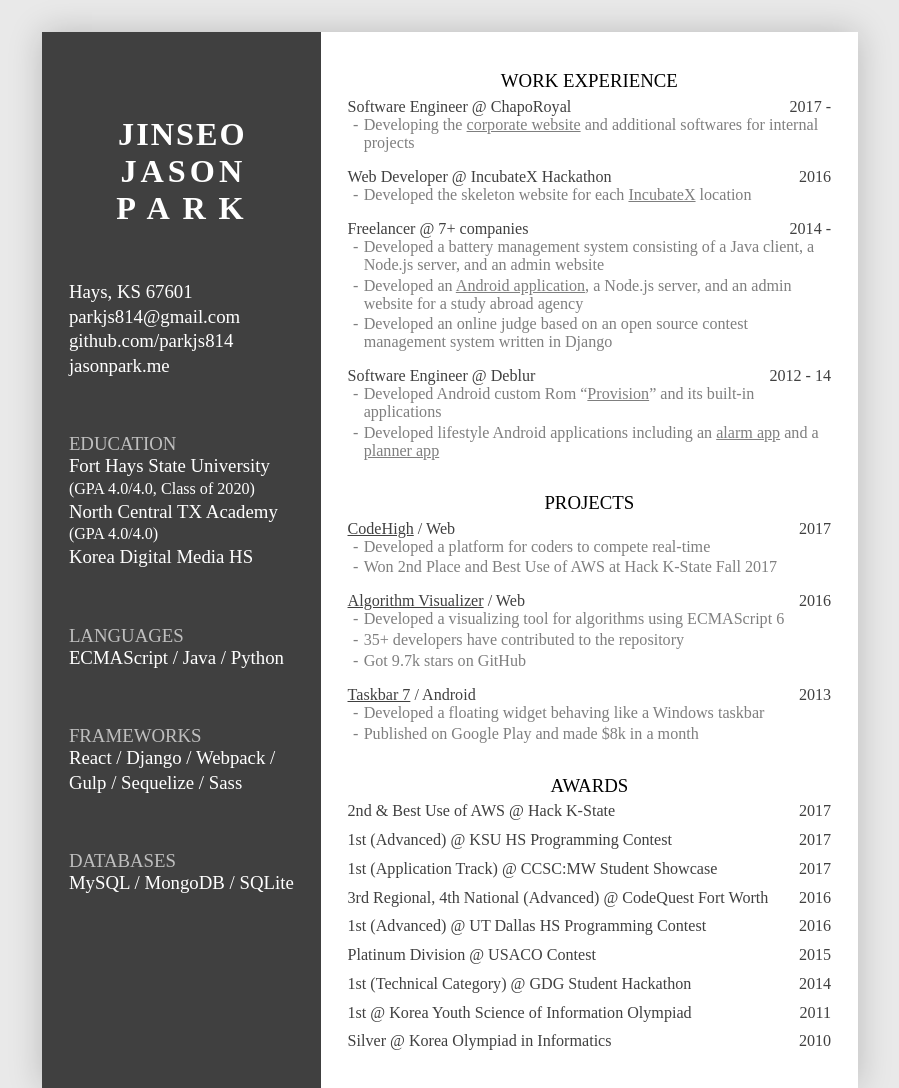
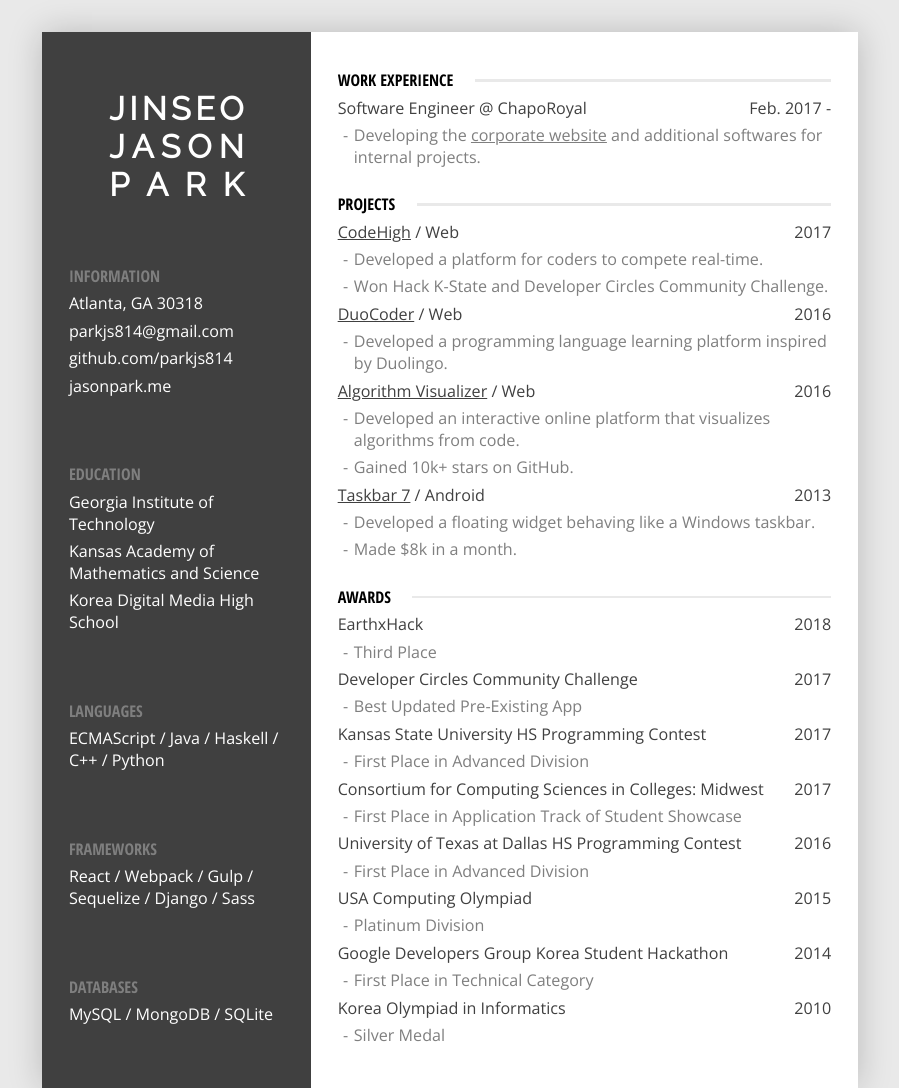
Before and after one commit to 64json/resume, a plain HTML site: page resume.pug in a window 1280 px wide. Shown: the top 1088 px of the page, without its empty margins (190-1089 px from the left). Drawn offline with nearby package versions, Linux system fonts and the light colour scheme; files that its build step writes are made by us from their sources.

Commit message:
Update things

```diff
--- a/resume.pug
+++ b/resume.pug
@@ -10,37 +10,52 @@
     .resume
       .header
         .name
-          .first-name Jinseo
-          .middle-name Jason
-          .last-name Park
+          .word
+            .letter J
+            .letter i
+            .letter n
+            .letter s
+            .letter e
+            .letter o
+          .word
+            .letter J
+            .letter a
+            .letter s
+            .letter o
+            .letter n
+          .word
+            .letter P
+            .letter a
+            .letter r
+            .letter k
         .section
+          .title Information
           .content
-            .row Hays, KS 67601
-            .row <a href="mailto:parkjs814@gmail.com">parkjs814@gmail.com</a>
-            .row <a href="http://github.com/parkjs814">github.com/parkjs814</a>
-            .row <a href="http://jasonpark.me/">jasonpark.me</a>
+            .row Atlanta, GA 30318
+            .row
+              a(href="mailto:parkjs814@gmail.com") parkjs814@gmail.com
+            .row
+              a(href="https://github.com/parkjs814") github.com/parkjs814
+            .row
+              a(href="https://jasonpark.me/") jasonpark.me
         .section
           .title Education
           .content
-            .row Fort Hays State University
-            .row.small (GPA 4.0/4.0, Class of 2020)
-            .row North Central TX Academy
-            .row.small (GPA 4.0/4.0)
-            .row Korea Digital Media HS
+            .row Georgia Institute of Technology
+            .row Kansas Academy of Mathematics and Science
+            .row Korea Digital Media High School
         .section
           .title Languages
           .content
-            .row ECMAScript / Java / Python
+            .row ECMAScript / Java / Haskell / C++ / Python
         .section
           .title Frameworks
           .content
-            .row React / Django / Webpack /
-            .row Gulp / Sequelize / Sass
+            .row React / Webpack / Gulp / Sequelize / Django / Sass
         .section
           .title Databases
           .content
             .row MySQL / MongoDB / SQLite
-        .section
       .body
         .section
           .title Work Experience
@@ -48,26 +63,8 @@
             .item
               .primary
                 .name Software Engineer @ ChapoRoyal
-                .date 2017 -
-              .row Developing the <a href="http://chaporoyal.com/">corporate website</a> and additional softwares for internal projects
-            .item
-              .primary
-                .name Web Developer @ IncubateX Hackathon
-                .date 2016
-              .row Developed the skeleton website for each <a href="http://jasonpark.me/IncubateDFW/">IncubateX</a> location
-            .item
-              .primary
-                .name Freelancer @ 7+ companies
-                .date 2014 -
-              .row Developed a battery management system consisting of a Java client, a Node.js server, and an admin website
-              .row Developed an <a href="https://play.google.com/store/apps/details?id=com.luhak.boarding300">Android application</a>, a Node.js server, and an admin website for a study abroad agency
-              .row Developed an online judge based on an open source contest management system written in Django
-            .item
-              .primary
-                .name Software Engineer @ Deblur
-                .date 2012 - 14
-              .row Developed Android custom Rom “<a href="http://forum.xda-developers.com/galaxy-nexus/development/rom-provision-simple-fast-smart-4-0-4-t1691519">Provision</a>” and its built-in applications
-              .row Developed lifestyle Android applications including an <a href="https://play.google.com/store/apps/details?id=com.provision.alarmemi">alarm app</a> and a <a href="https://play.google.com/store/apps/details?id=com.deblur.mallow">planner app</a>
+                .date Feb. 2017 -
+              .row Developing the <a href="http://chaporoyal.com/">corporate website</a> and additional softwares for internal projects.
         .section
           .title Projects
           .content
@@ -75,62 +72,65 @@
               .primary
                 .name <a href="https://github.com/parkjs814/CodeHigh">CodeHigh</a> / Web
                 .date 2017
-              .row Developed a platform for coders to compete real-time
-              .row Won 2nd Place and Best Use of AWS at Hack K-State Fall 2017
-            //.item
+              .row Developed a platform for coders to compete real-time.
+              .row Won Hack K-State and Developer Circles Community Challenge.
+            .item
               .primary
                 .name <a href="https://github.com/parkjs814/DuoCoder">DuoCoder</a> / Web
-                .date 2016 -
-              .row Developing a programming language learning platform
+                .date 2016
+              .row Developed a programming language learning platform inspired by Duolingo.
             .item
               .primary
                 .name <a href="https://github.com/parkjs814/AlgorithmVisualizer">Algorithm Visualizer</a> / Web
                 .date 2016
-              .row Developed a visualizing tool for algorithms using ECMAScript 6
-              .row 35+ developers have contributed to the repository
-              .row Got 9.7k stars on GitHub
+              .row Developed an interactive online platform that visualizes algorithms from code.
+              .row Gained 10k+ stars on GitHub.
             .item
               .primary
                 .name <a href="https://www.youtube.com/watch?v=sQd3ySM3J0A">Taskbar 7</a> / Android
                 .date 2013
-              .row Developed a floating widget behaving like a Windows taskbar
-              .row Published on Google Play and made $8k in a month
+              .row Developed a floating widget behaving like a Windows taskbar.
+              .row Made $8k in a month.
         .section.section-awards
           .title Awards
           .content
             .item
               .primary
-                .name 2nd & Best Use of AWS @ Hack K-State
-                .date 2017
+                .name EarthxHack
+                .date 2018
+              .row Third Place
             .item
               .primary
-                .name 1st (Advanced) @ KSU HS Programming Contest
+                .name Developer Circles Community Challenge
                 .date 2017
+              .row Best Updated Pre-Existing App
             .item
               .primary
-                .name 1st (Application Track) @ CCSC:MW Student Showcase
+                .name Kansas State University HS Programming Contest
                 .date 2017
+              .row First Place in Advanced Division
             .item
               .primary
-                .name 3rd Regional, 4th National (Advanced) @ CodeQuest Fort Worth
-                .date 2016
+                .name Consortium for Computing Sciences in Colleges: Midwest
+                .date 2017
+              .row First Place in Application Track of Student Showcase
             .item
               .primary
-                .name 1st (Advanced) @ UT Dallas HS Programming Contest
+                .name University of Texas at Dallas HS Programming Contest
                 .date 2016
+              .row First Place in Advanced Division
             .item
               .primary
-                .name Platinum Division @ USACO Contest
+                .name USA Computing Olympiad
                 .date 2015
+              .row Platinum Division
             .item
               .primary
-                .name 1st (Technical Category) @ GDG Student Hackathon
+                .name Google Developers Group Korea Student Hackathon
                 .date 2014
+              .row First Place in Technical Category
             .item
               .primary
-                .name 1st @ Korea Youth Science of Information Olympiad
-                .date 2011
-            .item
-              .primary
-                .name Silver @ Korea Olympiad in Informatics
+                .name Korea Olympiad in Informatics
                 .date 2010
+              .row Silver Medal
--- a/styles.sass
+++ b/styles.sass
@@ -1,3 +1,5 @@
+@import url('https://fonts.googleapis.com/css?family=Open+Sans|Open+Sans+Condensed:700|Raleway')
+
 html
   width: 100%
   height: 100%
@@ -12,7 +14,7 @@
   justify-content: center
   box-sizing: border-box
   background-color: #E9E9E9
-  font-family: "DIN Alternate"
+  font-family: 'Open Sans', sans-serif
   font-weight: lighter
   color: #404040
   margin: 0
@@ -35,95 +37,81 @@
   box-shadow: 0 0 24rem rgba(0, 0, 0, .2)
 
   .section
-    font-size: 14rem
+    font-size: 12rem
     display: flex
     flex-direction: column
 
     .title
-      font-family: "DIN Condensed"
+      font-family: 'Open Sans Condensed', sans-serif
       text-transform: uppercase
+      margin-bottom: 4rem
 
     .content
       .row
-        margin-bottom: 2rem
-
-        &.small
-          font-size: 12rem
+        margin-bottom: 4rem
 
   .header
     background-color: #404040
     color: white
     display: flex
     flex-direction: column
-    justify-content: center
+    justify-content: space-around
     padding: 20rem
+    width: 160rem
 
     .name
-      font-family: Raleway
+      font-family: 'Raleway', sans-serif
       font-weight: bold
       display: flex
       flex-direction: column
       align-items: center
       text-transform: uppercase
-      margin-bottom: 40rem
 
-      .first-name
+      .word
+        display: flex
+        justify-content: space-between
         font-size: 24rem
-        letter-spacing: 1.5rem
-        margin-right: -1.5rem
-
-      .middle-name
-        font-size: 24rem
-        letter-spacing: 3rem
-        margin-right: -3rem
-
-      .last-name
-        font-size: 24rem
-        letter-spacing: 9.5rem
-        margin-right: -9.5rem
-        margin-left: -2rem
+        width: 100rem
 
     .section
-      margin-bottom: 40rem
-
       .title
-        color: #BFBFBF
+        color: #7F7F7F
 
   .body
     background-color: white
     flex: 1
     display: flex
     flex-direction: column
-    justify-content: center
+    justify-content: space-around
     padding: 20rem
 
     a
       text-decoration: underline
 
     .section
-      margin-bottom: 12rem
+      .title
+        display: flex
+        align-items: center
+        color: black
 
-      .title
-        color: black
-        align-self: center
+        &:after
+          content: ''
+          margin-left: 16rem
+          flex: 1
+          height: 2rem
+          background-color: #E9E9E9
 
       .content
-        margin-top: 4rem
-
         .item
-          font-size: 12rem
-          margin-bottom: 12rem
+          margin-bottom: 4rem
 
           .primary
             display: flex
+            margin-bottom: 4rem
 
             .name
               flex: 1
-
-            .location
-              margin-right: 8rem
-
-            .date
+              margin-right: 12rem
 
           .row
             color: #7F7F7F
@@ -134,19 +122,6 @@
               content: '-'
               margin-left: -8rem
 
-      &.section-awards
-        margin-bottom: 0
-
-        .title
-          margin-bottom: 0
-
-        .content
-          .item
-            margin-bottom: 8rem
-
-            &:last-child
-              margin-bottom: 0
-
 @media print
   @page
     margin: 0
```
Also changed, not shown: resume.html, styles.css, 2 other files.
